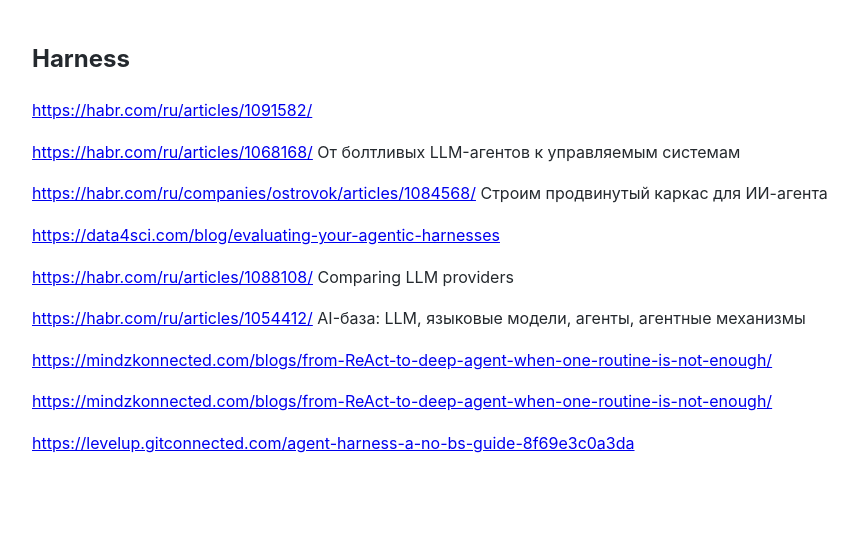
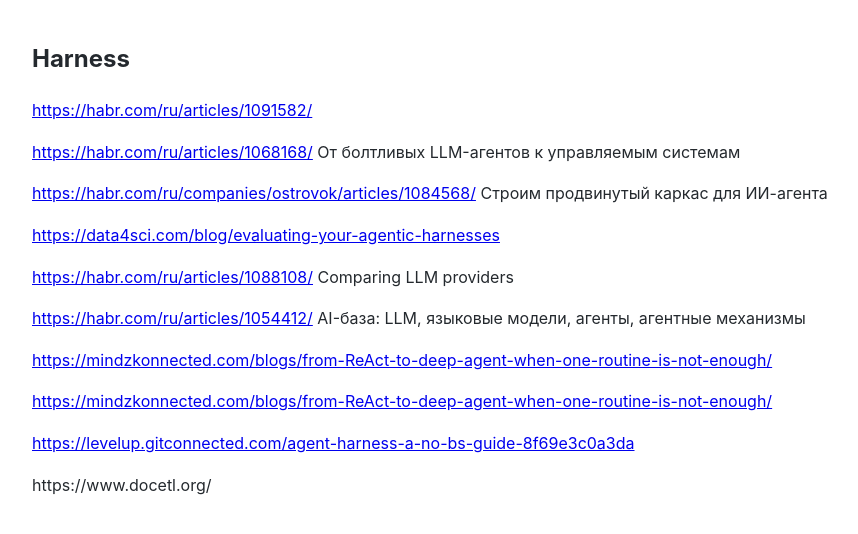
Before and after one commit to Michael-Lubinsky/michael-lubinsky.github.com, a Jekyll site: the page built from ml/harness.md, in a window 1280 px wide. Shown: the top 534 px of the page, without its empty margins (158-1016 px from the left). Built offline with Jekyll 4.4.1, drawn with Linux system fonts in a browser that asks for light colours; our own code applies the rules of GitHub Pages for plain Markdown files; some of the changed lines change nothing that is shown.

Commit message:
Add new link to documentation in harness.md

```diff
--- a/ml/harness.md
+++ b/ml/harness.md
@@ -17,3 +17,5 @@
 <https://mindzkonnected.com/blogs/from-ReAct-to-deep-agent-when-one-routine-is-not-enough/>
 
 <https://levelup.gitconnected.com/agent-harness-a-no-bs-guide-8f69e3c0a3da>
+
+https://www.docetl.org/
```
